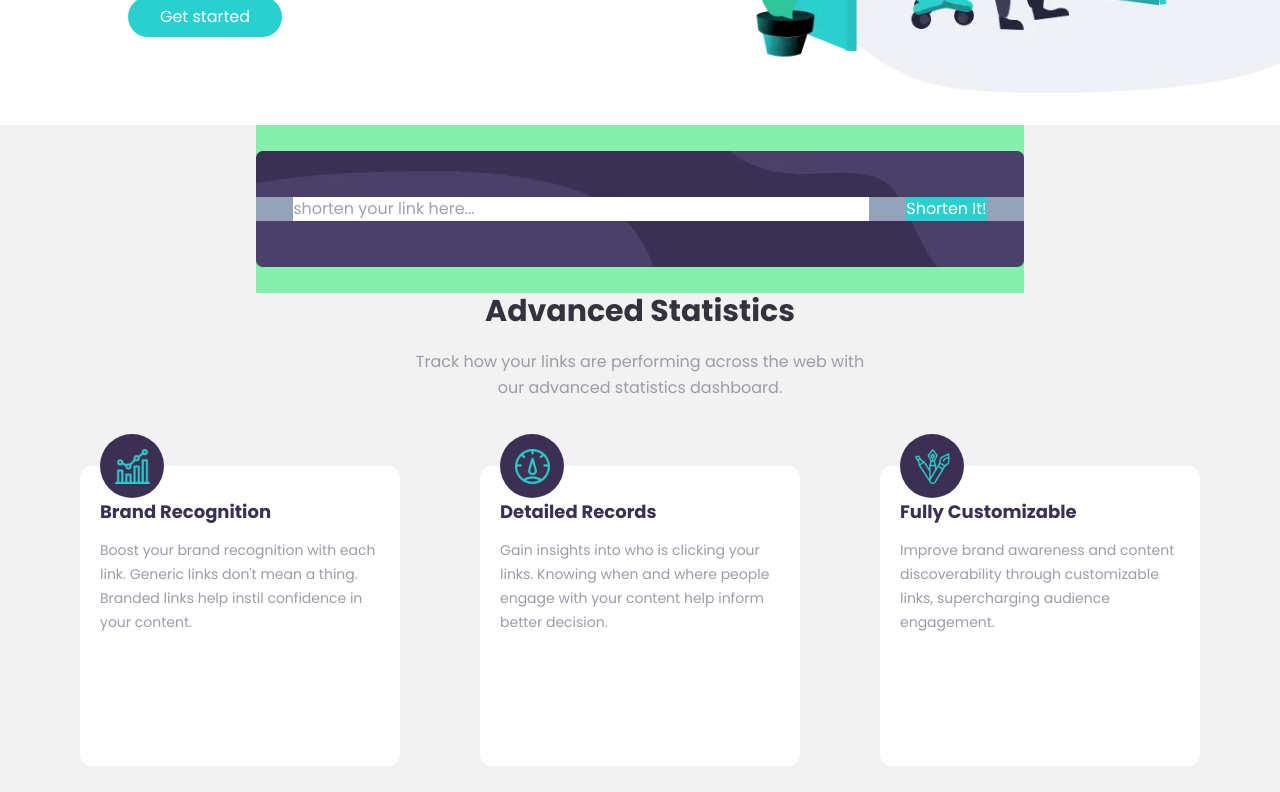
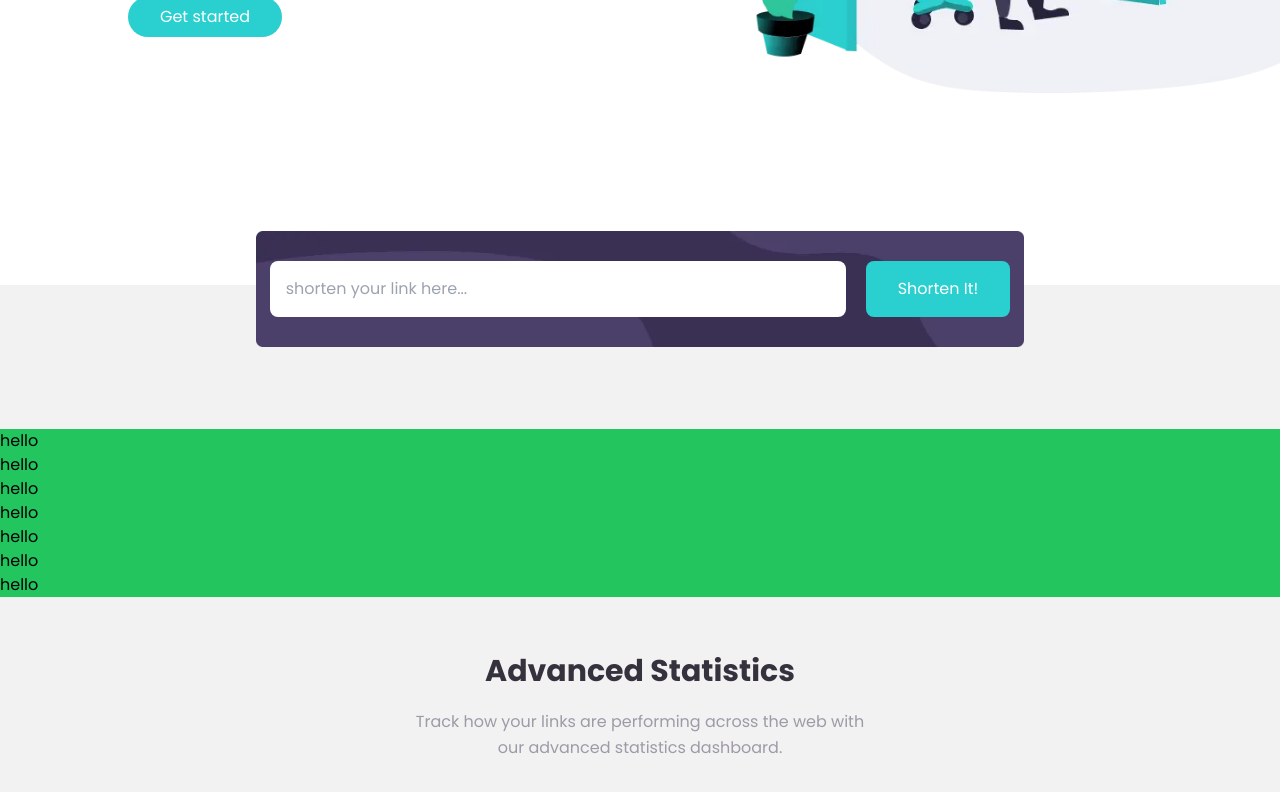
Before and after one commit to Dennardavid/Shortly, a Next.js app: page / in a window 1280 px wide. Shown: the part 500-1292 px from the top of the page. Built offline with nearby package versions, Linux system fonts and the light colour scheme.

Commit message:
minor fixes

```diff
--- a/src/components/hero.tsx
+++ b/src/components/hero.tsx
@@ -4,7 +4,7 @@ import Link from "next/link";
 
 function HeroSection() {
   return (
-    <section className="flex justify-between pl-32 mt-7">
+    <section className="flex justify-between pl-32 mt-7 pb-40">
       <div className="self-center max-w-2xl">
         <h1 className="font-bold text-7xl text-VeryDarkBlue leading-tight -tracking-[2px]">
           More than just shorter links
--- a/src/components/shortener.tsx
+++ b/src/components/shortener.tsx
@@ -25,13 +25,17 @@ function Stats() {
   const articleInfo = articles.map((data) => (
     <article
       key={data.header}
-      className="bg-white rounded-xl px-5 py-8 w-[320px] h-[300px] relative"
+      className="bg-white rounded-xl px-5 py-8 w-[320px] h-[250px] relative"
     >
       <div className="h-16 w-16 rounded-full bg-DarkViolet flex items-center justify-center absolute -top-8">
         <Image src={data.image} alt={data.alt} width={35} height={35} />
       </div>
-      <h3 className="mb-3 text-DarkViolet font-bold text-lg">{data.header}</h3>
-      <p className="text-sm text-GrayishViolet leading-6">{data.text}</p>
+      <h3 className="mb-3 text-DarkViolet font-bold text-lg mt-9">
+        {data.header}
+      </h3>
+      <p className="text-sm text-GrayishViolet leading-6 max-w-[260px]">
+        {data.text}
+      </p>
     </article>
   ));
   return (
@@ -56,14 +60,15 @@ function Stats() {
 
 function Shortener() {
   return (
-    <div className="bg-[url(../../public/background2.webp)] bg-center bg-contain bg-no-repeat py-[72px] self-center lg:w-3/5 bg-green-300">
-      <form className="flex flex-row justify-evenly bg-slate-400 w-full">
+    <>
+      <div className="bg-[url(../../public/background2.webp)] bg-center bg-contain bg-no-repeat py-[72px] self-center lg:w-3/5 relative bottom-24">
+        <form className="flex justify-center gap-5 w-full">
           <input
             type="text"
             placeholder="shorten your link here..."
-          className="w-3/4"
+            className="w-3/4 p-4 rounded-lg focus:outline-none focus:ring-1 focus:ring-cyan"
           />
-        <button type="submit" className="submit">
+          <button type="submit" className="px-8 rounded-lg">
             Shorten It!
           </button>
         </form>
@@ -71,6 +76,16 @@ function Shortener() {
           <small id="wrong_url"></small>
         </div>
       </div>
+      <div className="bg-green-500 w-full relative bottom-14">
+        <h2>hello</h2>
+        <h2>hello</h2>
+        <h2>hello</h2>
+        <h2>hello</h2>
+        <h2>hello</h2>
+        <h2>hello</h2>
+        <h2>hello</h2>
+      </div>
+    </>
   );
 }
 
```
Lines whose indentation alone changed are shown as unchanged.
